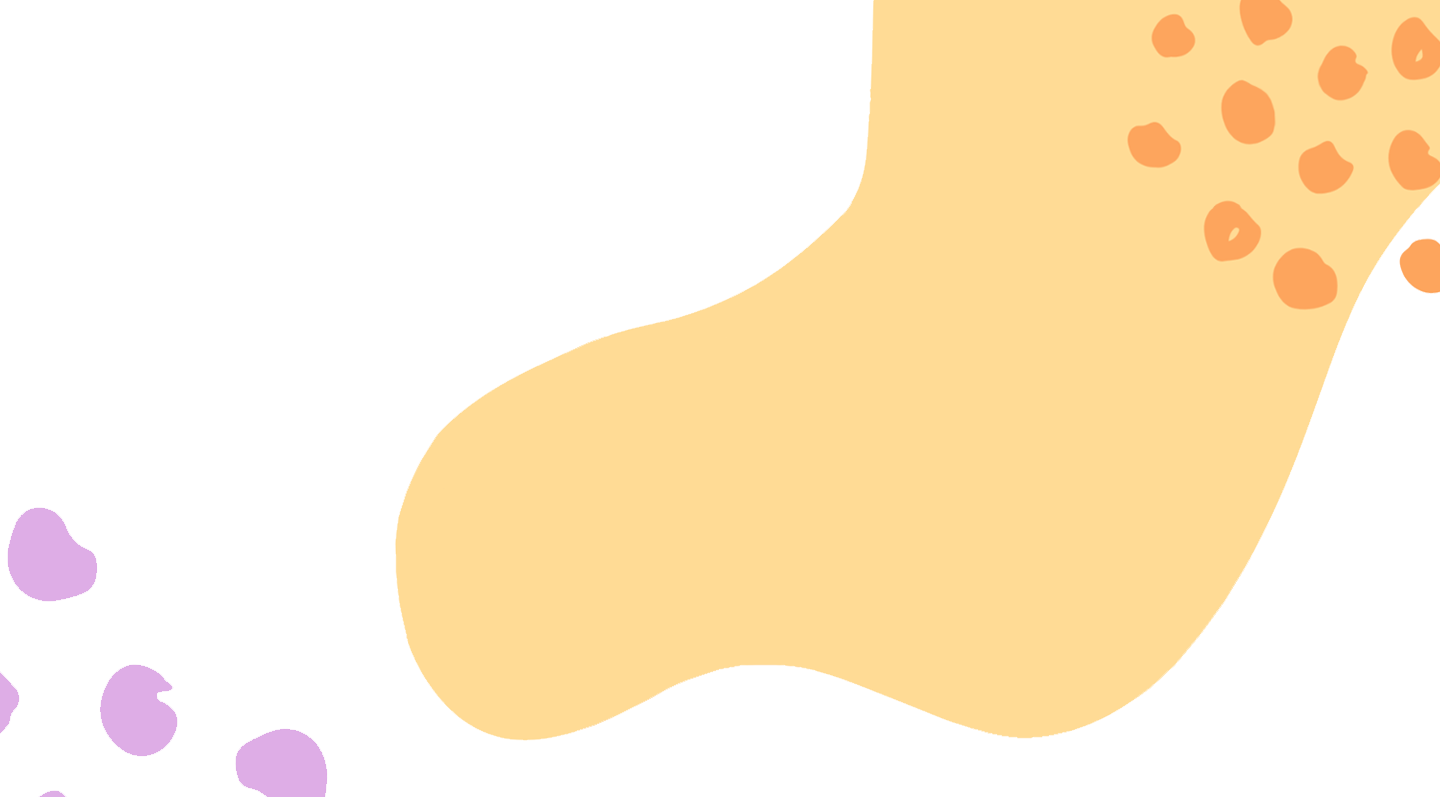
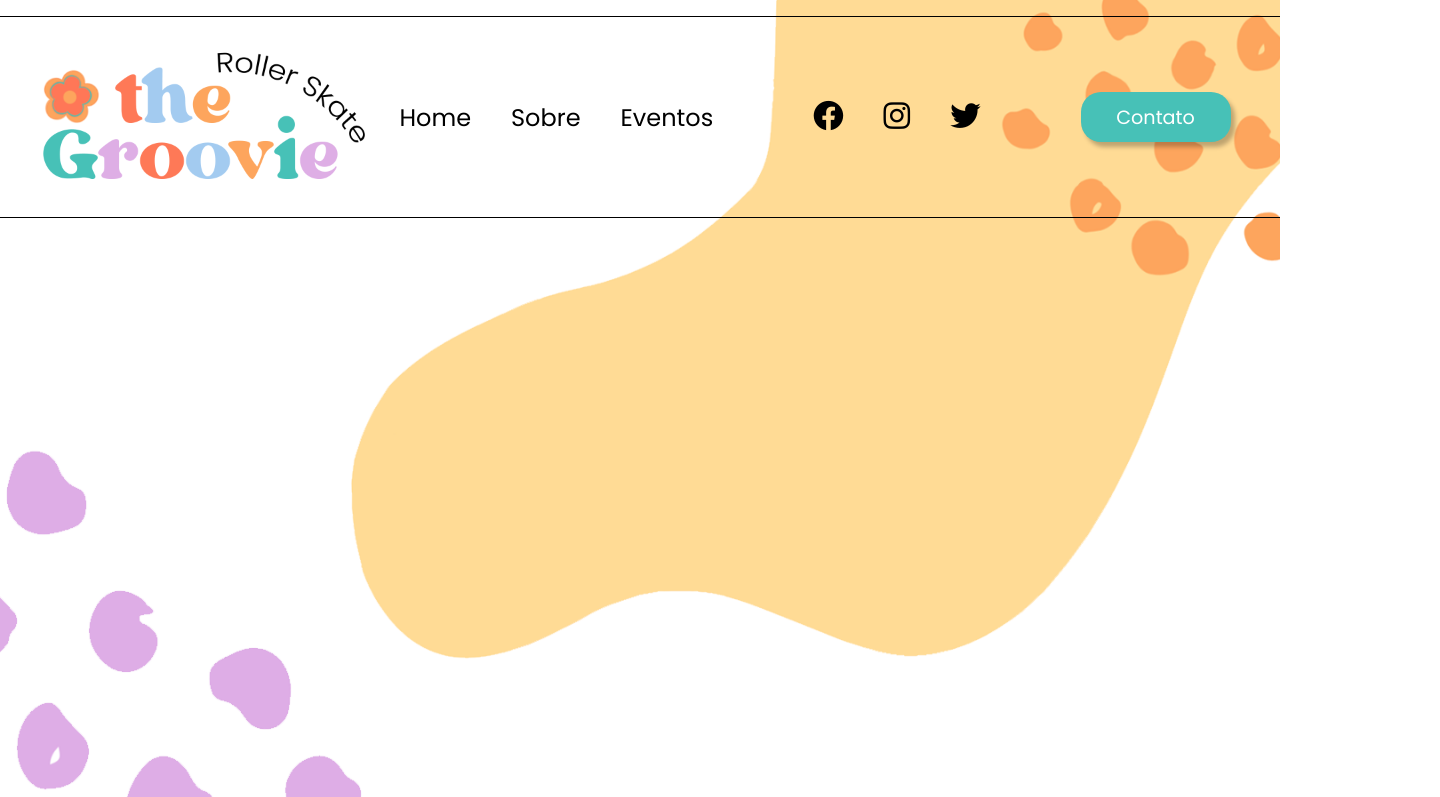
Before and after one commit to erikamattje/landingtwo, a plain HTML site: page index.html in a window 1280 px wide. Shown: the top 797 px of the page, 1440 px wide, since content can reach past the window. Drawn offline with Linux system fonts and the light colour scheme.

Commit message:
:package: Menu superior

```diff
--- a/index.html
+++ b/index.html
@@ -22,22 +22,27 @@
             <img src="images/bg.png" alt="background">
         </div>
 
-        <div>
-            <img class="cabecalho-logo" src="images/logo-rollerskate.png" alt="logo"> <!--Não esta em uma div porque é somente uma objeto-->
-        </div>
+        <nav class="cabecalho-menu">
 
-        <nav>
-            <div class="cabecalho-links">
-                <a href="">Home</a>
-                <a href="">Sobre</a>
-                <a href="">Eventos</a>
-            </div>
+            <img class="cabecalho-menu-logo" src="images/logo-rollerskate.png" alt="logo"> <!--Não esta em uma div porque é somente uma objeto-->
 
-            <div class="cabecalho-icons">
+            <div class="cabecalho-menu-info">
+
+                <div class="cabecalho-menu-info-links">
+                    <a href="">Home</a>
+                    <a href="">Sobre</a>
+                    <a href="">Eventos</a>
+                </div>
+
+                <div class="cabecalho-menu-info-icons">
+                    <a href=""><i class="fa-brands fa-facebook"></i></a>
+                    <a href=""><i class="fa-brands fa-instagram"></i></a>
+                    <a href=""><i class="fa-brands fa-twitter"></i></a>
+                </div>
+
+                <button class="cabecalho-menu-info-button">Contato</button>
 
             </div>
-
-            <button class="cabecalho-button">Contato</button>
         </nav>
    </header>
 
--- a/style.css
+++ b/style.css
@@ -23,5 +23,88 @@ body{ /* Reset CSS - para tirar configurações pré carregadas pelo navegador*/
 header{
     width: 100%;
     height: 100vh;
+    overflow: hidden; /* esconder o overflow desabilita a possibilidade do cabeçalho passar o tamanho da janela e ficar com aquela barra de rolagem embaixo */
     position: relative;
 }
+
+.cabecalho-bg{
+    width: 100%; /* vai ocupar 100% do elemento pai, no caso o header*/
+    height: 100%;
+    overflow: hidden; /* esconder o overflow desabilita a possibilidade do cabeçalho passar o tamanho da janela e ficar com aquela barra de rolagem embaixo */
+    z-index: 0;
+}
+
+.cabecalho-bg img{
+    width: 100%; /*Vai ocupar 100% do elemento pai, no caso o header*/
+    height: 100%;
+    object-fit: cover; /*a imagem será redimensionada(não distorce a imagem ou perde proporção)*/
+}
+
+.cabecalho-menu{
+    border-top: 0.4px solid #000;
+    border-bottom: 0.4px solid #000;
+    position: absolute;
+    width: 100%;
+    z-index: 1;
+    top: 1rem; /* parte superior */
+    display: flex;
+    flex-direction: row;
+    align-items: center;
+    justify-content: center;
+}
+
+.cabecalho-menu-logo{
+    height: 200px;
+    margin-left: 50px;
+}
+
+.cabecalho-menu-info{
+    width: 100%;
+    margin-right: 100px;
+    display: flex;
+    align-items: center;
+    justify-content: flex-end;
+    gap: 100px;
+}
+
+.cabecalho-menu-info-links{
+    display: flex;
+    gap: 40px;
+    font-family: var(--font-4);
+    font-size: 1.5rem;
+    font-weight: 400;
+}
+
+.cabecalho-menu-info-links a{
+    color: #000;
+}
+
+.cabecalho-menu-info-icons{
+    display: flex;
+    gap: 40px;
+    font-size: 1.9rem;
+}
+
+.cabecalho-menu-info-icons i {
+    color: #000;
+}
+
+.cabecalho-menu-info-button{
+    width: 150px;
+    height: 50px;
+    padding: 10px;
+    border:none;
+    border-radius: 20px;
+    background-color: #47c1b7;
+    box-shadow: 4px 5px 4px rgba(0, 0, 0, 0.25);
+    font-family: var(--font-4);
+    font-size: 1.2rem;
+    font-weight: 400;
+    color: #fff;
+}
+
+.cabecalho-menu-info-button:hover{
+    background-color: #fff;
+    color: #47c1b7;
+    border: 3px solid #47c1b7;
+}
```
Also changed, not shown: 1 other file.
